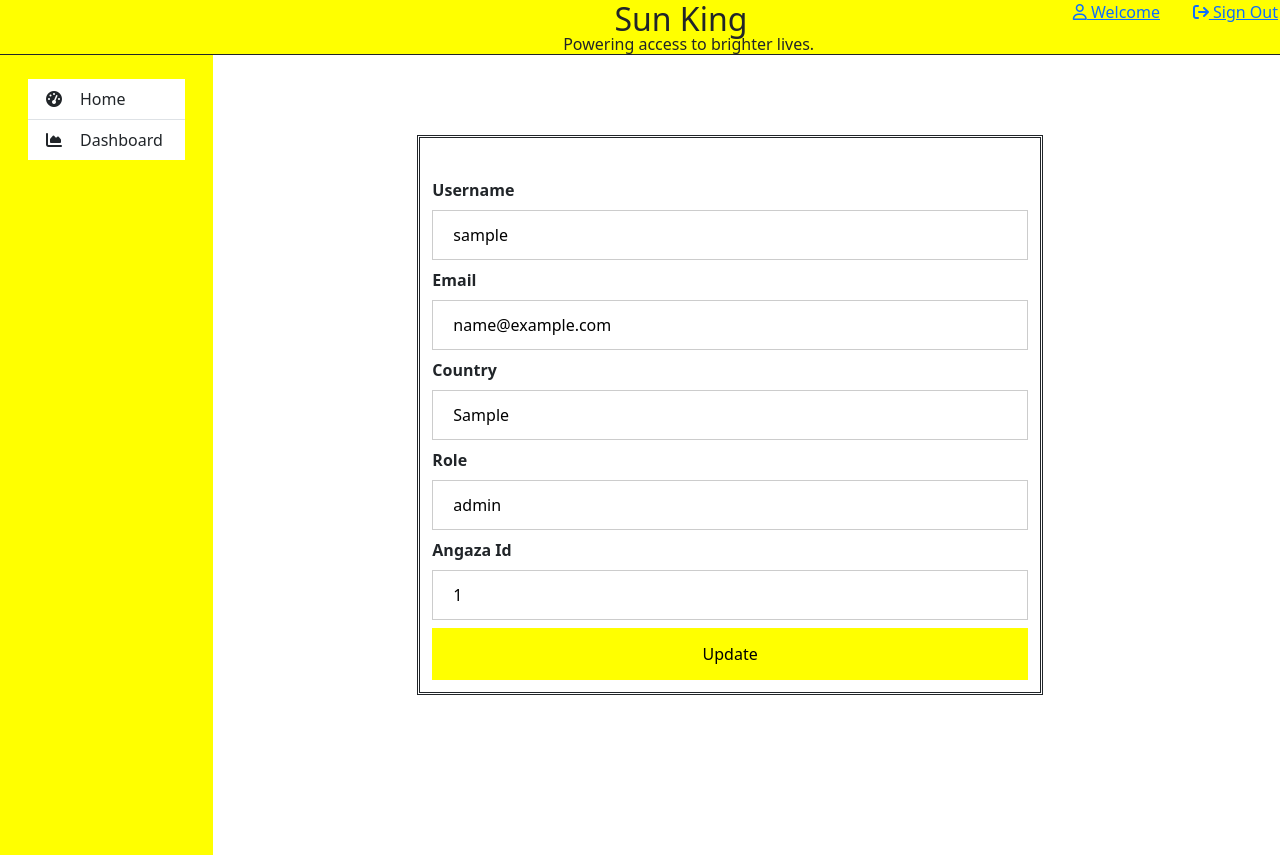
After one commit to Phunbie/telesales, a Django app: page /editprofile/ in a window 1280 px wide. The commit adds this page. Run offline with Django 4.2, Linux system fonts and the light colour scheme; a user stored in the database is signed in; tables that the repository leaves empty hold one stand-in row (values such as "Sample post"); some libraries are stand-ins or nearby versions.

Commit message:
add edit profile page

```diff
--- a/teles/templates/base.html
+++ b/teles/templates/base.html
@@ -6,6 +6,7 @@
 <link rel="stylesheet" href="{% static 'styles.css' %}">
 <link rel="stylesheet" href="{% static 'fontawesome/css/all.min.css' %}">
 <script src="https://cdnjs.cloudflare.com/ajax/libs/Chart.js/2.9.4/Chart.js"></script>
+<script src="https://cdn.plot.ly/plotly-latest.min.js"></script>
 <script src="{% static 'local.js' %}"></script>
 <!--<link href="{% static 'fontawesome_free/css/all.min.css' %}" rel="stylesheet" type="text/css">
 <script src="{% static 'fontawesome_free/js/all.min.js' %}"></script>-->
@@ -26,13 +27,35 @@
   top: 0;
   right: 2px;
 }
+
+#hdd{
+  position:absolute;
+  top: 0;
+  font-size: 2em;
+  left: 48vw;
+}
+
+#parr{
+  position:absolute;
+  top: 32px;
+  left: 44vw;
+}
+
+#hed{
+  height: 55px;
+  border-bottom: 1px solid;
+  background-color: yellow;
+  position: sticky;
+  z-index: 3;
+top: 0;
+}
 </Style>
 <!-- header -->
-<div class="header" style="height: 100px;border-bottom: 1px solid;">
-  <h2>Sun King</h2>
-  <p>Powering access to brighter lives.</p>
+<div id="hed"><!-- class="header"-->
+  <h2 id="hdd">Sun King</h2>
+  <p id="parr">Powering access to brighter lives.</p>
   {%if request.user.is_authenticated %}
-  <P id="profile">{% block proile %}<i class="fa-regular fa-user"></i> Welcome{% endblock %}</P>
+  <P id="profile"><a href="{% url 'profile' %}">{% block proile %}<i class="fa-regular fa-user"></i> Welcome{% endblock %}</a></P>
   <a id="leave" href="#"  onclick="document.getElementById('id03').style.display='block'">
     <i class="fa fa-sign-out" aria-hidden="true"></i>
     Sign Out
@@ -62,6 +85,7 @@
 
 <div class="container-fluid">
   <div class="row">
+    {%if request.user.is_authenticated %}
     <div class="col-sm-2 col-lg-2" style="background-color: yellow;">
   <!-- Sidebar -->
       <nav id="sidebarMenu" class="collapse d-lg-block sidebar">
@@ -90,6 +114,9 @@
       </nav>
   <!-- Sidebar -->
     </div>
+    {% endif %}
+
+
   <!-- pop up log in form -->
   <div id="id01" class="modal">
 
@@ -180,7 +207,7 @@
     </div>
     <!--Main layout-->
     <!--M<div class="container main">-->
-    <div class="col-sm-10 col-lg-10">
+    <div class="col-sm-10 col-lg-10" style="min-height: 100vh;">
       {% if messages %}
       <div class="messages">
       {% for message in messages %}
--- /dev/null
+++ b/teles/templates/editprof.html
@@ -0,0 +1,46 @@
+{% extends 'base.html' %}
+
+
+{% block content %}
+
+<style>
+#formcontainer{
+    width: 60%;
+    height: 70vh;
+    border-style: double;
+    position: relative;
+    top: 80px;
+    left: 15vw;
+}
+</style>
+
+<!--<div class="modal">id="id01"-->
+<div id="formcontainer">
+    <form  action="{% url 'editprofile' %}" method="post"><!--class="modal-content"-->
+      {% csrf_token %}
+      <div class="imgcontainer">
+      </div>
+
+      <div class="container">
+        <label for="uname"><b>Username</b></label>
+        <input id="uname" type="text" name="uname" value="{{ username }}" required>
+
+        <label for="email"><b>Email</b></label>
+        <input id="email" type="email" name="email" value="{{ email }}" required>
+
+        <label for="country"><b>Country</b></label>
+        <input id="country" type="text" name="country" value="{{ country }}" required>
+
+        <label for="role"><b>Role</b></label>
+        <input id="role" type="text" name="role" value="{{ role }}" required>
+
+        <label for="angaz"><b>Angaza Id</b></label>
+        <input id="angaz" type="text" name="angaz" value="{{angaza_id}}" required>
+
+        <button type="submit">Update</button>
+    </form>
+</div>
+
+
+
+{% endblock %}
--- a/teles/urls.py
+++ b/teles/urls.py
@@ -9,4 +9,5 @@
     path('signout/', views.signOut, name='signout'),
     path('dashboard/', views.dashboard, name='dashboard'),
     path('profile/', views.profile, name='profile'),
+    path('editprofile/', views.editProfile, name='editprofile'),
 ]
--- a/teles/views.py
+++ b/teles/views.py
@@ -7,7 +7,6 @@
 
 
 
-@login_required
 def home(request):
     #users = User.objects.all()
 
@@ -19,10 +18,15 @@
 
 @login_required
 def profile(request):
-    #users = User.objects.all()
+    user = request.user
+    agent= Agent.objects.get(user=user)
+    email = agent.user.email
+    angaza_id = agent.angaza_id
+    country = agent.country
+    role = agent.role
     username = request.user.username
     username = username.capitalize()
-    return render(request, 'profile.html', {'username': username})
+    return render(request, 'profile.html', {'username': username,'email':email,'agent':agent,'angaza_id':angaza_id,'country':country,'role':role})
 
 @login_required
 def dashboard(request):
@@ -64,10 +68,15 @@
         angaza_id = request.POST.get('angaza')
         password = request.POST.get('psw')
         password2 = request.POST.get('psw2')
-        validate_angaza = Agent.objects.get(angaza_id=angaza_id)
+        validate_angaza=""
+
+        try:
+            validate_angaza = Agent.objects.get(angaza_id=angaza_id)
+        except:
+            validate_angaza = False
         # Validate angaza id.
         if validate_angaza:
-            messages.info(request,f'There is a user with the provided andaza id')
+            messages.info(request,f'There is a user with the provided angaza id')
             return redirect(logIn)
         # Validate the user data.
         if not username or not role or not country or not angaza_id or not password or not password2:
@@ -96,13 +105,39 @@
         print("saved")
         # Log in the user.
         login(request, user)
-        messages.success(request,f'Hi, welcome!')
+        messages.success(request,f'Account created')
         print("logged in")
 
         # Redirect the user to the home page.
-        return redirect('/')
+        return redirect(logIn)
 
 
 @login_required
-def edidProfile(request):
-       pass
+def editProfile(request):
+    user = request.user
+    username = user.username
+    agent= Agent.objects.get(user=user)
+    email = agent.user.email
+    angaza_id = agent.angaza_id
+    country = agent.country
+    role = agent.role
+    if request.method == 'POST':
+        # Get the user data from the request.
+        username = request.POST.get('uname')
+        role = request.POST.get('role')
+        email = request.POST.get('email')
+        country = request.POST.get('country')
+        angaza_id = request.POST.get('angaz')
+
+        user.username = username
+        user.email = email
+        agent.role = role
+        agent.country = country
+        agent.angaza_id = angaza_id
+        user.save()
+        agent.save()
+        messages.success(request,f'Account Updated')
+        return redirect(profile)
+
+
+    return render(request, 'editprof.html', {'username': username,'email':email,'angaza_id':angaza_id,'country':country,'role':role})
```
Also changed, not shown: teles/templates/dashboard.html (+112 -4 lines), teles/templates/login.html (+14 -2 lines), teles/templates/profile.html (+20 -10 lines). Lines whose indentation alone changed are shown as unchanged.
